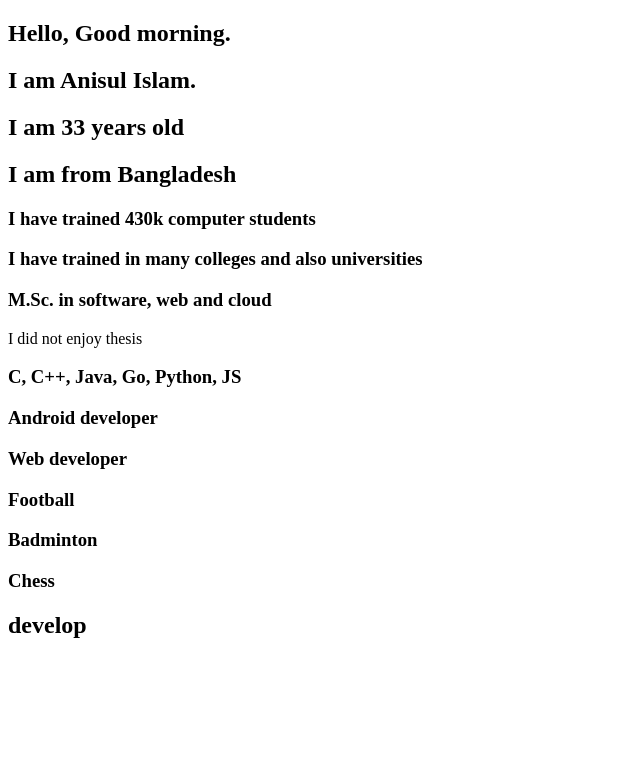
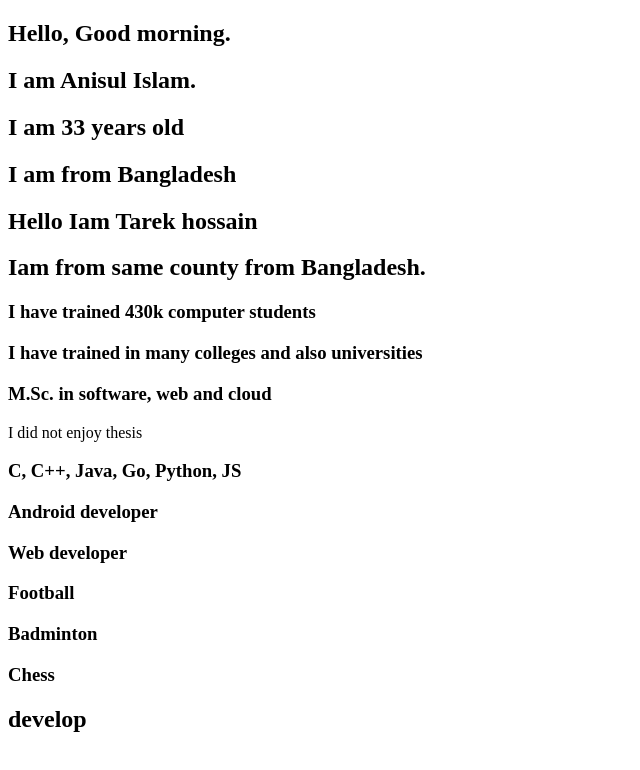
Before and after one commit to anisul-Islam/anisul-storybook, a plain HTML site: page index.html in a window 1280 px wide. Shown: the whole page, without its empty margins (0-640 px from the left). Drawn offline with Linux system fonts and the light colour scheme.

Commit message:
modify by tarek

```diff
--- a/index.html
+++ b/index.html
@@ -11,6 +11,8 @@
     <h2>I am Anisul Islam.</h2>
     <h2>I am 33 years old</h2>
     <h2>I am from Bangladesh</h2>
+    <h2>Hello Iam Tarek hossain</h2>
+    <h2>Iam from same county from Bangladesh.</h2>
 
     <!-- achievements -->
     <h3>I have trained 430k computer students</h3>
```
